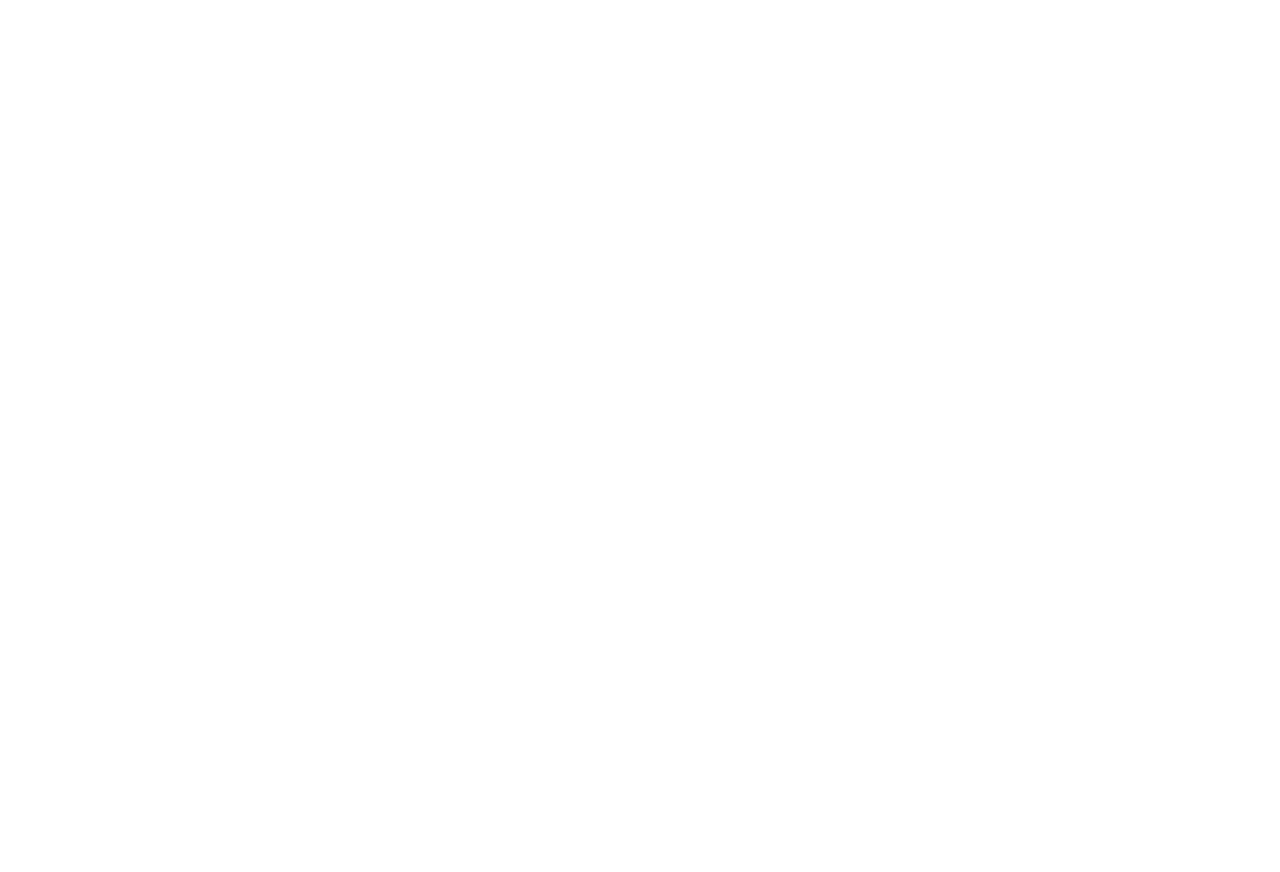
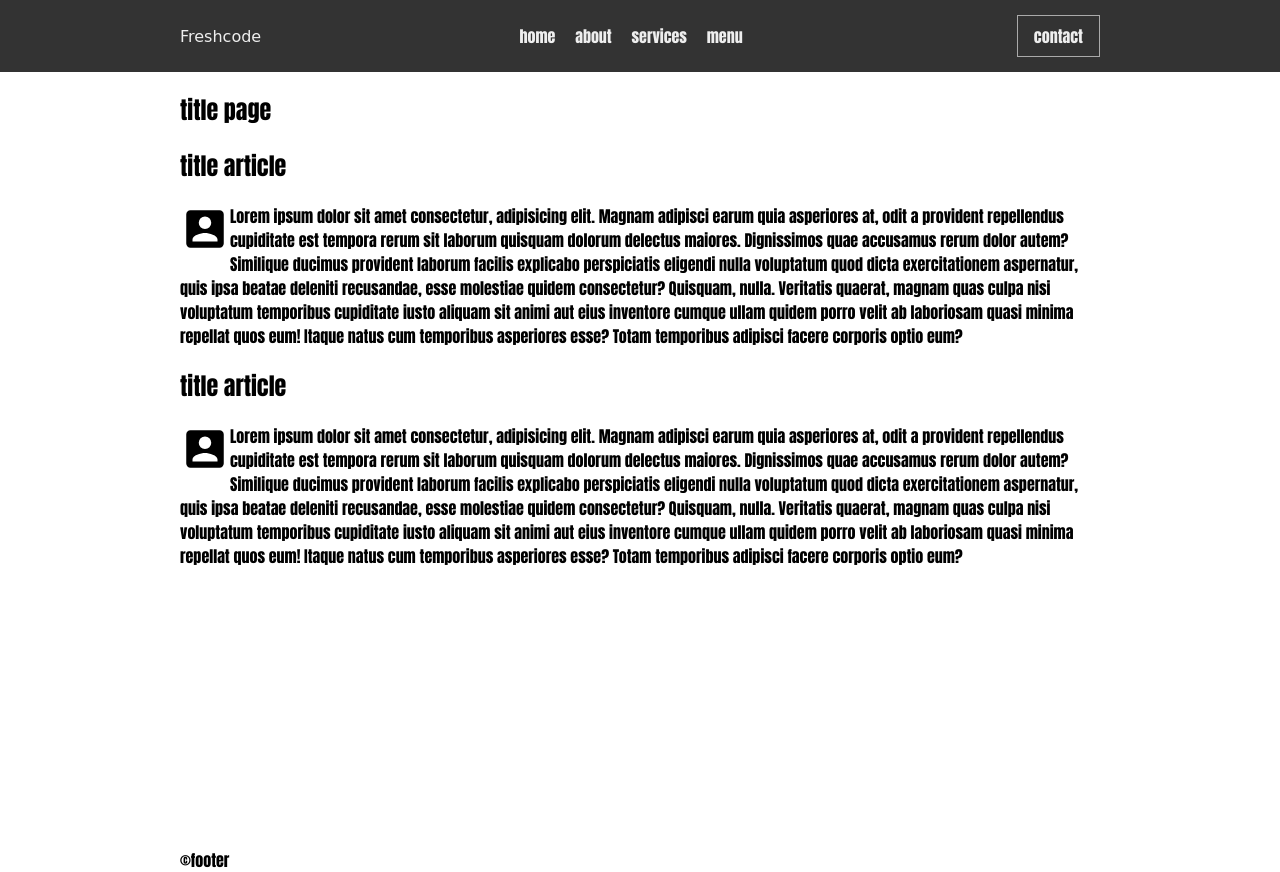
Before and after one commit to Olena28111982/CW2103-flex, a plain HTML site: page index.html in a window 1280 px wide. Before the commit the page ends 800 px from the top, so only its background shows below. Drawn offline with Linux system fonts and the light colour scheme; a web font is replaced by a local one.

Commit message:
Add header

```diff
--- /dev/null
+++ b/assets/css/header.css
@@ -0,0 +1,41 @@
+.wrapper-header {
+  background-color: #333;
+}
+.header {
+  display: flex;
+  flex-wrap: wrap;
+  /* justify-content: space-between; */
+
+  align-items: center;
+  min-width: 300px;
+  width: 95%;
+  max-width: 920px;
+  padding: 0.5em 0;
+  margin: auto;
+
+  color: #eee;
+}
+.header > *:not(.contact) {
+  /* padding-right: 2em; */
+  margin-right: auto;
+}
+
+.logo {
+  font-family: "Gluten", cursive;
+  font-size: size 3em;
+}
+
+
+.nav-item {
+  display: inline-block;
+}
+.nav-link {
+  display: block;
+  padding: 1em;
+  padding-left: 0;
+}
+.contact {
+  display: block;
+  padding: 0.5em 1em;
+  border: 1px solid #aaa;
+}
--- a/index.html
+++ b/index.html
@@ -3,10 +3,57 @@
 <head>
   <meta charset="UTF-8">
   <meta name="viewport" content="width=device-width, initial-scale=1.0">
-  <title>Document</title>
+  <title>Flex</title>
+  <link rel="preconnect" href="https://fonts.googleapis.com">
+
+<link rel="preconnect" href="https://fonts.gstatic.com" crossorigin>
+
+<link href="https://fonts.googleapis.com/css2?family=Gluten:wght@100..900&display=swap" rel="stylesheet">
+
   <link rel="stylesheet" href="./style.css">
+  <link rel="stylesheet" href="./assets/css/header.css">
+
 </head>
 <body>
+  <div class="wrapper-header">
+    <header class="header">
+      <a href="" class="logo">Freshcode</a>
+      <nav class="nav">
+        <ul class="nav-list">
+          <li class="nav-item"><a href="" class="nav-link">home</a></li>
+          <li class="nav-item"><a href="" class="nav-link">about</a></li>
+          <li class="nav-item"><a href="" class="nav-link">services</a></li>
+          <li class="nav-item"><a href="" class="nav-link">menu</a></li>
+        </ul>
+      </nav>
+      <a href="" class="contact">contact</a>
+     </header>
+  </div>
+  <div class="wrapper">
 
+ <main class="main">
+  <!-- section.main-section>h1.main-heading{title page}+article.main-article>h2.article-heading{title article}+img.article-img+p.article-content>lorem100 -->
+
+  <section class="main-section">
+    <h1 class="main-heading">title page</h1>
+    <article class="main-article">
+      <h2 class="article-heading">title article</h2>
+      <img src="./assets/images/account-box (2).svg" alt="" class="article-img">
+      <p class="article-content">Lorem ipsum dolor sit amet consectetur, adipisicing elit. Magnam adipisci earum quia asperiores at, odit a provident repellendus cupiditate est tempora rerum sit laborum quisquam dolorum delectus maiores. Dignissimos quae accusamus rerum dolor autem? Similique ducimus provident laborum facilis explicabo perspiciatis eligendi nulla voluptatum quod dicta exercitationem aspernatur, quis ipsa beatae deleniti recusandae, esse molestiae quidem consectetur? Quisquam, nulla. Veritatis quaerat, magnam quas culpa nisi voluptatum temporibus cupiditate iusto aliquam sit animi aut eius inventore cumque ullam quidem porro velit ab laboriosam quasi minima repellat quos eum! Itaque natus cum temporibus asperiores esse? Totam temporibus adipisci facere corporis optio eum?</p>
+    </article>
+
+
+    <article class="main-article">
+      <h2 class="article-heading">title article</h2>
+      <img src="./assets/images/account-box (2).svg" alt="" class="article-img">
+      <p class="article-content">Lorem ipsum dolor sit amet consectetur, adipisicing elit. Magnam adipisci earum quia asperiores at, odit a provident repellendus cupiditate est tempora rerum sit laborum quisquam dolorum delectus maiores. Dignissimos quae accusamus rerum dolor autem? Similique ducimus provident laborum facilis explicabo perspiciatis eligendi nulla voluptatum quod dicta exercitationem aspernatur, quis ipsa beatae deleniti recusandae, esse molestiae quidem consectetur? Quisquam, nulla. Veritatis quaerat, magnam quas culpa nisi voluptatum temporibus cupiditate iusto aliquam sit animi aut eius inventore cumque ullam quidem porro velit ab laboriosam quasi minima repellat quos eum! Itaque natus cum temporibus asperiores esse? Totam temporibus adipisci facere corporis optio eum?</p>
+    </article>
+  </section>
+
+ </main>
+ <footer class="footer">
+  &COPY;footer
+ </footer>
+</div>
 </body>
 </html>
--- a/style.css
+++ b/style.css
@@ -0,0 +1,52 @@
+:root{
+  font-family:Impact, Haettenschweiler, 'Arial Narrow Bold', sans-serif ;
+  font-size: 16px;
+}
+body{
+  margin: 0;
+}
+img{
+  width: 100%;
+}
+ul{
+  padding: 0;
+  margin: 0;
+  list-style: none;
+}
+li{
+  color: inherit;
+  text-decoration: none;
+}
+a{
+  color:inherit;
+  text-decoration: none;
+
+}
+.wrapper{
+  display: flex;
+  flex-direction: column;
+
+  min-height:100vh;
+  min-width: 300px;
+  width: 95%;
+  max-width: 920px;
+
+  margin: auto;
+ }
+
+
+.main{
+  flex-grow: 1;
+}
+.article-heading{
+  clear: both;
+}
+
+.article-img{
+  width: 50px;
+  float: left;
+
+}
+.footer{
+
+}
```
Also changed, not shown: assets/images/account-box (2).svg (added).
